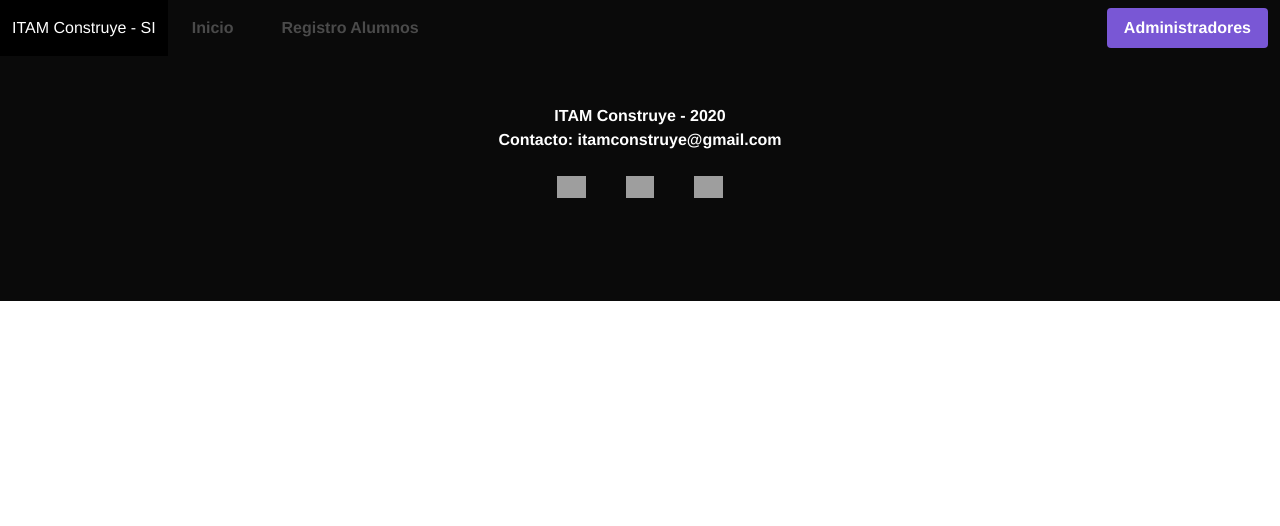
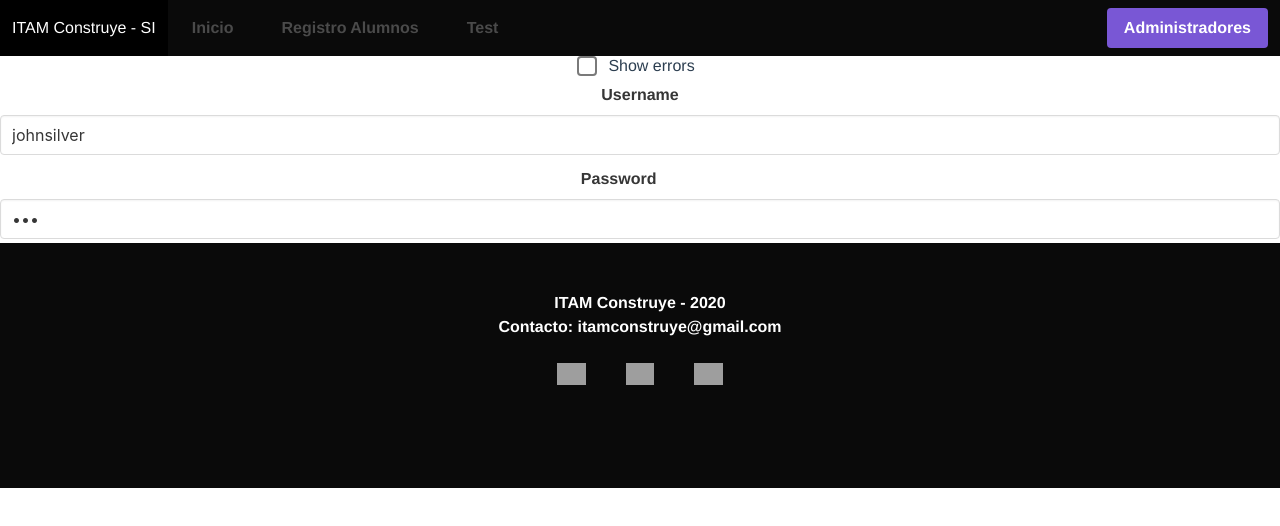
Before and after one commit to SanchezPepe/itamconstruye, a Vue app: page /test in a window 1280 px wide. Shown: the top 526 px of the page. Built offline with nearby package versions, Linux system fonts and the light colour scheme; grey boxes are pictures that could not be loaded; what vuefire would draw is missing.

Commit message:
testing component

```diff
--- a/src/components/Navbar.vue
+++ b/src/components/Navbar.vue
@@ -12,6 +12,9 @@
             </b-navbar-item>
             <b-navbar-item href="#">
                 <router-link to="/form" class="navbar-item has-text-weight-bold">Registro Alumnos</router-link>
+            </b-navbar-item>
+            <b-navbar-item href="#">
+                <router-link to="/test" class="navbar-item has-text-weight-bold">Test</router-link>
             </b-navbar-item>
         </template>
 
--- a/src/router/index.js
+++ b/src/router/index.js
@@ -11,20 +11,14 @@
     component: Home
   },
   {
-    path: '/about',
-    name: 'about',
-    // route level code-splitting
-    // this generates a separate chunk (about.[hash].js) for this route
-    // which is lazy-loaded when the route is visited.
-    component: () => import(/* webpackChunkName: "about" */ '../views/About.vue')
+    path: '/form',
+    name: 'form',
+    component: () => import(/* webpackChunkName: "about" */ '../views/Form.vue')
   },
   {
-    path: '/form',
-    name: 'form',
-    // route level code-splitting
-    // this generates a separate chunk (about.[hash].js) for this route
-    // which is lazy-loaded when the route is visited.
-    component: () => import(/* webpackChunkName: "about" */ '../views/Form.vue')
+    path: '/test',
+    name: 'test',
+    component: () => import(/* webpackChunkName: "about" */ '../views/Test.vue')
   }
 ]
 
--- /dev/null
+++ b/src/views/Test.vue
@@ -0,0 +1,30 @@
+<template>
+    <section>
+        <b-checkbox v-model="hasError">Show errors</b-checkbox>
+
+        <b-field label="Username"
+            :type="{ 'is-danger': hasError }"
+            :message="{ 'Username is not available': hasError }">
+            <b-input value="johnsilver" maxlength="30"></b-input>
+        </b-field>
+
+        <b-field label="Password"
+            :type="{ 'is-danger': hasError }"
+            :message="[
+                { 'Password is too short': hasError },
+                { 'Password must have at least 8 characters': hasError }
+            ]">
+            <b-input value="123" type="password" maxlength="30"></b-input>
+        </b-field>
+    </section>
+</template>
+
+<script>
+    export default {
+        data() {
+            return {
+                hasError: false
+            }
+        }
+    }
+</script>
```
